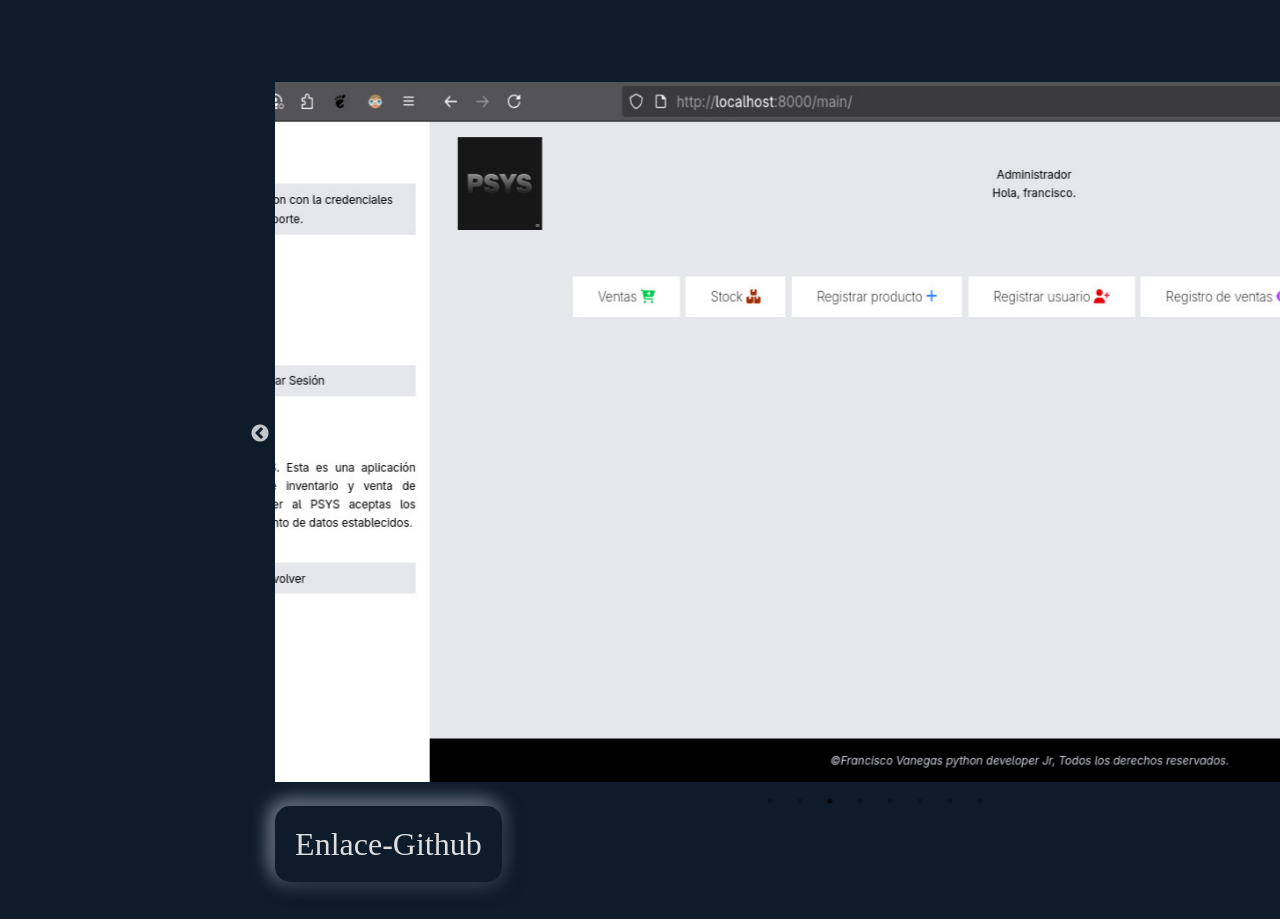
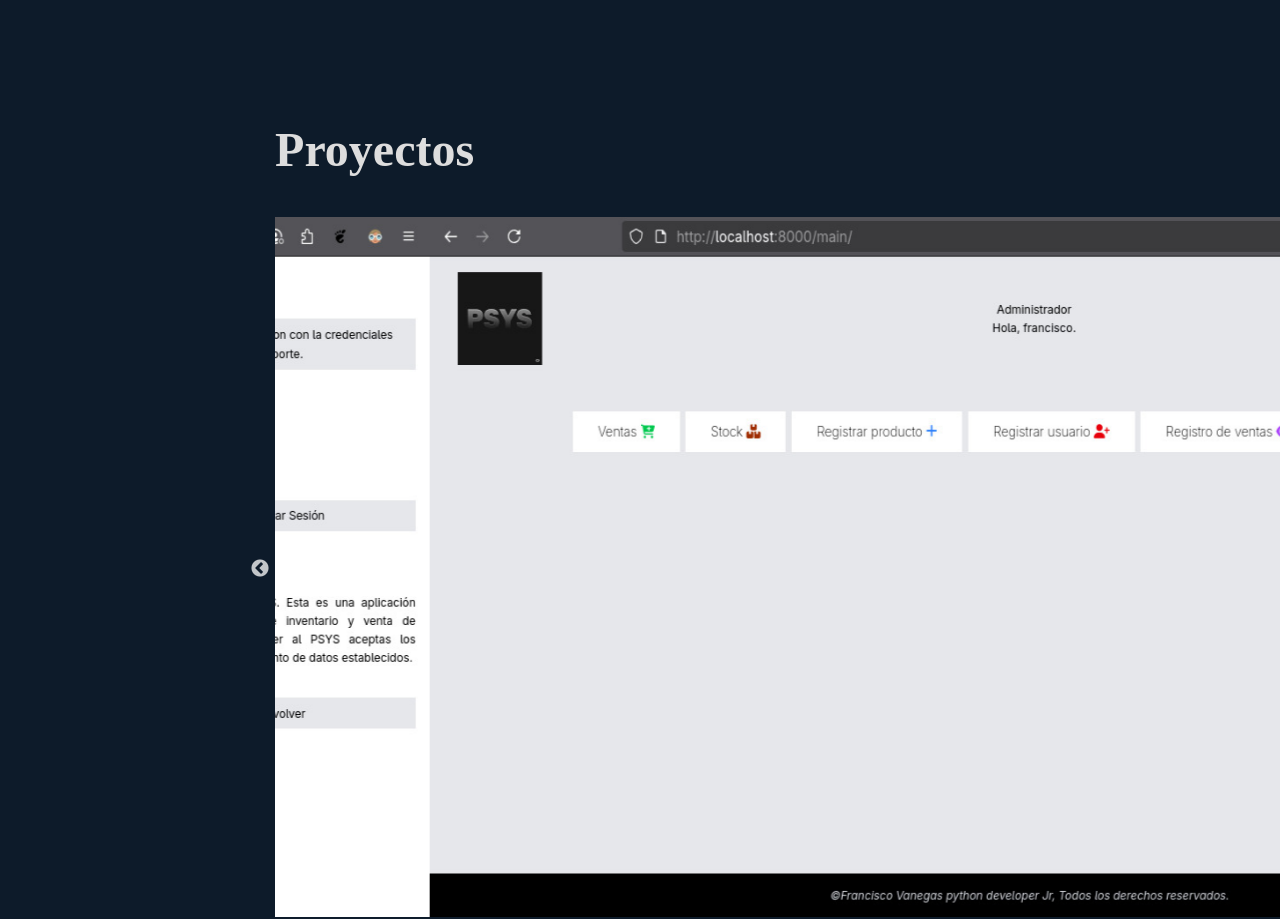
Before and after one commit to FranciscoDJVI/Javascript, a React (Create React App) app in the folder mifirstpage/: page / in a window 1280 px wide. Shown: the part 3620-4539 px from the top of the page. Built offline with nearby package versions, Linux system fonts and the light colour scheme.

Commit message:
fix:custom

```diff
--- a/mifirstpage/src/components/ProjectsPersonal.js
+++ b/mifirstpage/src/components/ProjectsPersonal.js
@@ -25,6 +25,16 @@ const ProjectPersonal = () => {
 
   return (
     <div style={{ maxWidth: "1200px", margin: "auto" }}>
+      <h2
+        style={{
+          fontSize: "3rem",
+          position: "relative",
+          top: "50%",
+          transform: "traslate(-50%, -50%)",
+        }}
+      >
+        Proyectos
+      </h2>
       <Slider {...settings} style={{ marginBottom: "40px" }}>
         <div>
           <img style={customStyleImg} src={psys1} alt="psys_1" />
```
